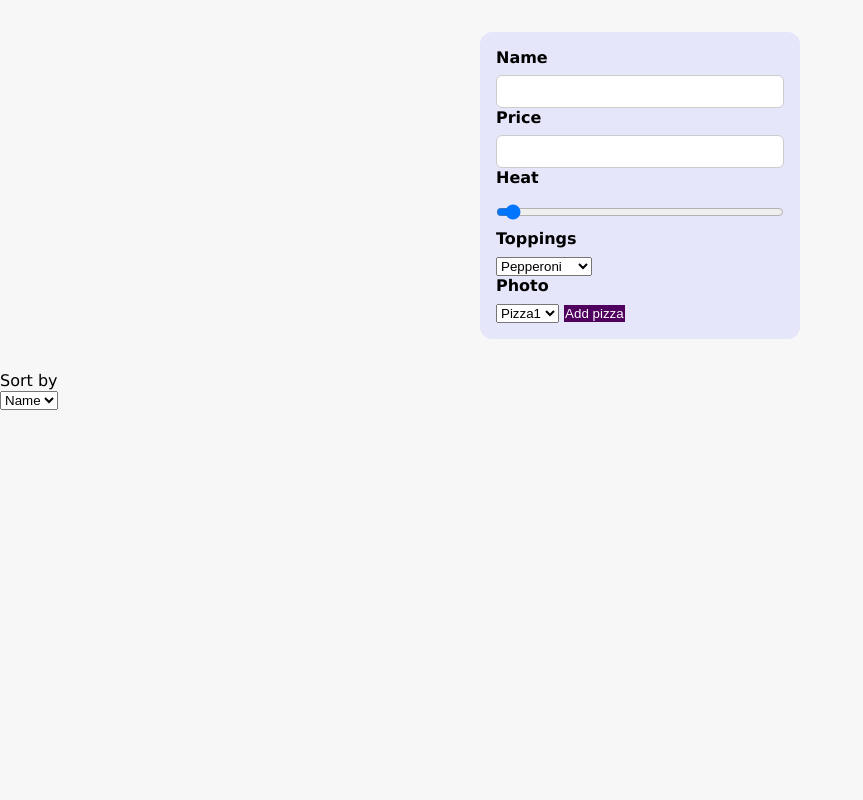
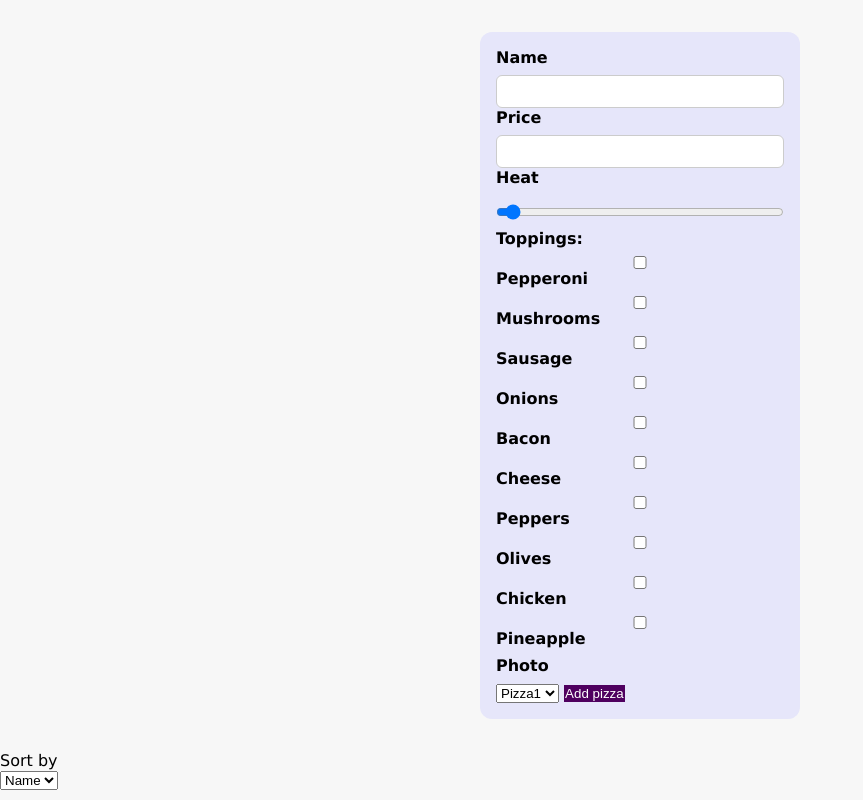
Before and after one commit to KorNito/visma-front-end-developer-task, a plain HTML site: page index.html in a window 1280 px wide. Shown: the whole page, without its empty margins (0-863 px from the left). Drawn offline with Linux system fonts and the light colour scheme.

Commit message:
added toppings form input

```diff
--- a/index.html
+++ b/index.html
@@ -26,24 +26,30 @@
           value="1"
         />
         <span class="heat-error"></span>
-        <label for="toppings">Toppings</label>
-        <select class="toppings-input" name="toppings" type="text" required>
-          <option>Pepperoni</option>
-          <option>Mushrooms</option>
-          <option>Sausage</option>
-          <option>Onions</option>
-          <option>Bacon</option>
-          <option>Cheese</option>
-          <option>Peppers</option>
-          <option>Black Olives</option>
-          <option>Chicken</option>
-          <option>Pineapple</option>
-          <option>Spinach</option>
-          <option>Fresh Basil</option>
-          <option>Ham</option>
-          <option>Pesto</option>
-        </select>
-        <span class="toppings-error"></span>
+        <div class="toppings">
+          <label>Toppings:</label>
+          <input type="checkbox" name="toppings-pepperoni" value="pepperoni" />
+          <label for="toppings-pepperoni">Pepperoni</label>
+          <input type="checkbox" name="toppings-mushrooms" value="mushrooms" />
+          <label for="toppings-mushrooms">Mushrooms</label>
+          <input type="checkbox" name="toppings-sausage" value="sausage" />
+          <label for="toppings-sausage">Sausage</label>
+          <input type="checkbox" name="toppings-onions" value="onions" />
+          <label for="toppings-onions">Onions</label>
+          <input type="checkbox" name="toppings-bacon" value="bacon" />
+          <label for="toppings-bacon">Bacon</label>
+          <input type="checkbox" name="toppings-cheese" value="cheese" />
+          <label for="toppings-cheese">Cheese</label>
+          <input type="checkbox" name="toppings-peppers" value="peppers" />
+          <label for="toppings-peppers">Peppers</label>
+          <input type="checkbox" name="toppings-olives" value="olives" />
+          <label for="toppings-olives">Olives</label>
+          <input type="checkbox" name="toppings-chicken" value="chicken" />
+          <label for="toppings-chicken">Chicken</label>
+          <input type="checkbox" name="toppings-pineapple" value="pineapple" />
+          <label for="toppings-pineapple">Pineapple</label>
+          <span class="toppings-error"></span>
+        </div>
         <label for="photo">Photo</label>
         <select class="photo-input" name="photo" type="text">
           <option value="assets/PizzaPhotos/Pizza1.jpeg">Pizza1</option>
```
